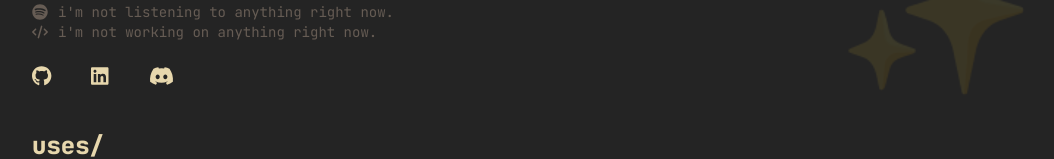
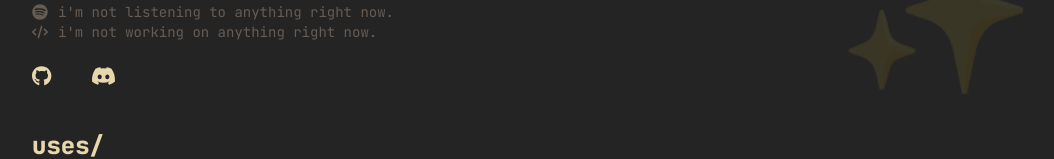
Before and after one commit to lareii/lareii.github.io, a Vue app: page / in a window 1280 px wide. Shown: the part 151-310 px from the top of the page, without its empty margins (116-1170 px from the left). Built offline with nearby package versions, Linux system fonts and the light colour scheme; no server answers.

Commit message:
chore: remove a link

```diff
--- a/src/components/Header.vue
+++ b/src/components/Header.vue
@@ -94,7 +94,6 @@ onUnmounted(() => {
   </div>
   <div class="flex gap-10 mt-5 text-xl">
     <a href="https://github.com/lareii/" target="_blank"><font-awesome-icon :icon="['fab', 'github']" /></a>
-    <a href="https://www.linkedin.com/in/larei/" target="_blank"><font-awesome-icon :icon="['fab', 'linkedin']" /></a>
     <a href="https://discord.com/users/748539900793716887" target="_blank"><font-awesome-icon :icon="['fab', 'discord']" /></a>
   </div>
 </template>
```
